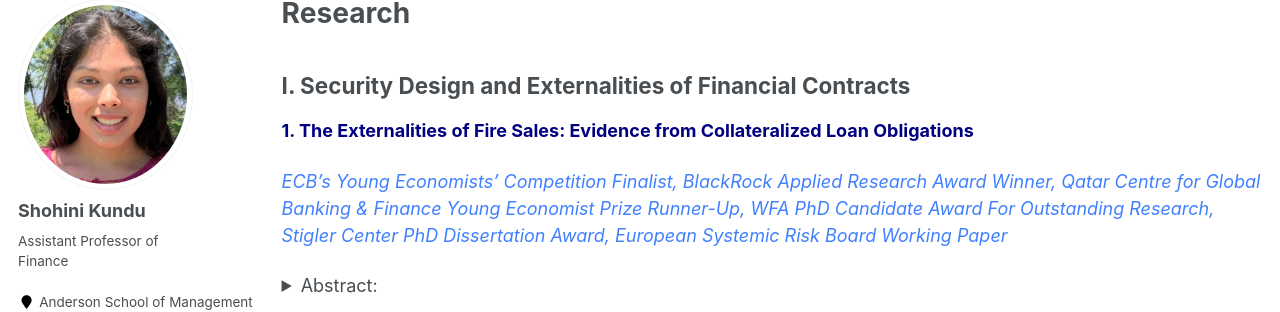
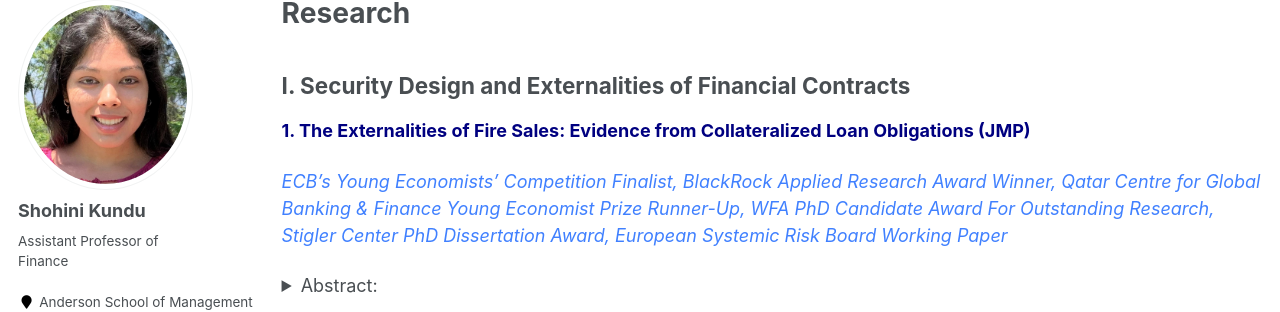
Before and after one commit to shohinikundu/shohinikundu.github.io, a Jekyll site: the page built from _pages/research.md, in a window 1280 px wide and 900 px high. Shown: the part 119-431 px from the top of the window. Built offline with Jekyll 4.4.1, drawn with Linux system fonts in a browser that asks for light colours.

Commit message:
Update research.md

```diff
--- a/_pages/research.md
+++ b/_pages/research.md
@@ -7,7 +7,7 @@ author_profile: true
 
 ## I. Security Design and Externalities of Financial Contracts
 
-<a href="https://papers.ssrn.com/sol3/papers.cfm?abstract_id=3735645" style="color:rgb(0, 0, 128); text-decoration: none;">**1. The Externalities of Fire Sales: Evidence from Collateralized Loan Obligations** </a>
+<a href="https://papers.ssrn.com/sol3/papers.cfm?abstract_id=3735645" style="color:rgb(0, 0, 128); text-decoration: none;">**1. The Externalities of Fire Sales: Evidence from Collateralized Loan Obligations (JMP)** </a>
 
 <a href="https://www.ecb.europa.eu/pub/conferences/ecbforum/previous_fora/2021/html/YE_competition_2021.en.html" style="color:rgb(64, 128, 255); text-decoration: none;">*ECB's Young Economists' Competition Finalist,* </a> <a href="https://www.blackrock.com/corporate/applied-research-award/prior-program-winners" style="color:rgb(64, 128, 255); text-decoration: none;">*BlackRock Applied Research Award Winner,* </a> <a href="https://www.kcl.ac.uk/news/young-economist-prize-competition" style="color:rgb(64, 128, 255); text-decoration: none;">*Qatar Centre for Global Banking & Finance Young Economist Prize Runner-Up,* </a> <a href="https://westernfinance.org/wp-content/uploads/2021.links_.pdf" style="color:rgb(64, 128, 255); text-decoration: none;">*WFA PhD Candidate Award For Outstanding Research,* </a> <a href="https://www.chicagobooth.edu/research/stigler/research/phd-dissertation-award" style="color:rgb(64, 128, 255); text-decoration: none;">*Stigler Center PhD Dissertation Award,* </a> <a href="https://www.esrb.europa.eu/pub/pdf/wp/esrb.wp.141.en.pdf?a4df56ef10c1106af985488bee9b0435" style="color:rgb(64, 128, 255);text-decoration: none;">*European Systemic Risk Board Working Paper* </a>
 
```
